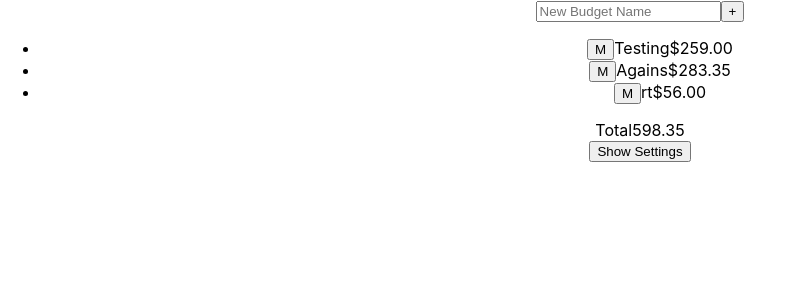
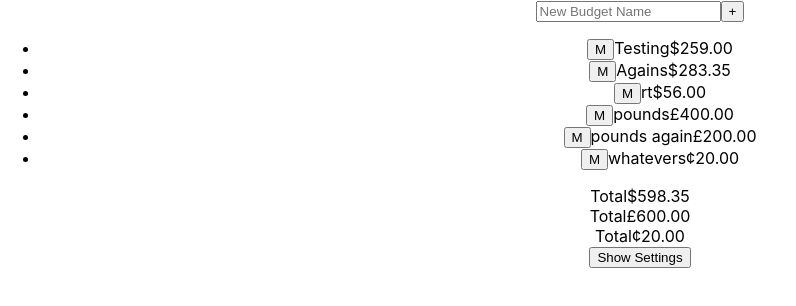
Before and after one commit to helloRupa/simply-budget, a React (Create React App) app: page / in a window 1280 px wide. Shown: the top 306 px of the page, without its empty margins (0-796 px from the left). Built offline with nearby package versions, Linux system fonts and the light colour scheme; data requests are answered from the project's data file; the HTML template or start-up script is replaced by a standard one.

Commit message:
Split dashboard totals by currency

```diff
--- a/db.json
+++ b/db.json
@@ -44,6 +44,36 @@
       "truncated": 0,
       "currentPeriod": 1,
       "id": 3
+    },
+    {
+      "name": "pounds",
+      "currency": "£",
+      "frequency": "month",
+      "limit": 400,
+      "startDate": "2020/7/7",
+      "truncated": 0,
+      "currentPeriod": 1,
+      "id": 4
+    },
+    {
+      "name": "pounds again",
+      "currency": "£",
+      "frequency": "week",
+      "limit": 200,
+      "startDate": "2020/7/7",
+      "truncated": 0,
+      "currentPeriod": 1,
+      "id": 5
+    },
+    {
+      "name": "whatevers",
+      "currency": "¢",
+      "frequency": "week",
+      "limit": 20,
+      "startDate": "2020/7/7",
+      "truncated": 0,
+      "currentPeriod": 1,
+      "id": 6
     }
   ],
   "expenditures": [
--- a/src/components/Dashboard.js
+++ b/src/components/Dashboard.js
@@ -2,7 +2,7 @@ import React, { useState, useEffect } from 'react';
 import './dashboard/CreateBudget';
 import CreateBudget from './dashboard/CreateBudget';
 import Budgets from './dashboard/Budgets';
-import Total from './dashboard/Total';
+import Totals from './dashboard/Totals';
 import { fetchBudgets } from '../actions/budget_actions';
 import { fetchSettings } from '../actions/settings_actions';
 import { fetchExpenditures } from '../actions/expenditure_actions';
@@ -10,7 +10,6 @@ import Settings from './dashboard/Settings';
 import { connect } from 'react-redux';
 
 // ADD ARCHIVING
-// SPLIT TOTALS BY CURRENCY
 
 function Dashboard({
   budgets,
@@ -39,7 +38,7 @@ function Dashboard({
     <div>
       <CreateBudget />
       <Budgets budgets={budgets} />
-      <Total budgets={budgets} expenditures={expenditures} />
+      <Totals budgets={budgets} expenditures={expenditures} />
       {displaySettings()}
       <button onClick={handleShowSettingsClick}>{updateSettingsButton()}</button>
     </div>
--- a/src/components/dashboard/Budgets.js
+++ b/src/components/dashboard/Budgets.js
@@ -2,7 +2,8 @@ import React from 'react';
 import Budget from './Budget';
 
 function Budgets({ budgets=[] }) {
-  const noBudgets = () => budgets.length === 0 ? <li>You don't have any budgets</li> : '';
+  const noBudgets = () =>
+    budgets.length === 0 ? <li>You don't have any budgets</li> : '';
 
   return (
     <ul>
--- a/src/components/dashboard/Total.js
+++ b/src/components/dashboard/Total.js
@@ -2,11 +2,12 @@ import React from 'react';
 import { formatNumber } from '../../utils/format';
 import { calculateTotalTracking } from '../../utils/calculate';
 
-function Total({ budgets, expenditures }) {
-  return (
+function Total({ budgets=[], expenditures, currency }) {
+    return (
     <div>
       <span className="all-budgets-label">Total</span>
       <span className="all-budgets-total">
+        {currency}
         {formatNumber(calculateTotalTracking(budgets, expenditures))}
       </span>
     </div>
--- /dev/null
+++ b/src/components/dashboard/Totals.js
@@ -0,0 +1,25 @@
+import React, {useEffect, useState} from 'react';
+import { budgetsByCurrency } from '../../utils/organize';
+import Total from './Total';
+
+function Totals({ budgets, expenditures }) {
+  const [budgetGroups, setBudgetGroups] = useState({});
+
+  useEffect(() => {
+    setBudgetGroups(budgetsByCurrency(budgets));
+  }, [budgets]);
+
+  return (
+    <>
+      { Object.keys(budgetGroups).map(key =>
+        <Total currency={key}
+          budgets={budgetGroups[key]}
+          expenditures={expenditures}
+          key={key}
+        />)
+      }
+    </>
+  );
+}
+
+export default Totals;
--- /dev/null
+++ b/src/utils/organize.js
@@ -0,0 +1,11 @@
+export function budgetsByCurrency(budgets) {
+  return budgets.reduce((obj, budget) => {
+    if (!obj[budget.currency]) {
+      obj[budget.currency] = [];
+    }
+
+    obj[budget.currency].push(budget);
+
+    return obj;
+  }, {});
+};
```
Also changed, not shown: src/components/dashboard/CreateOptions.js (+7 -1 lines).
